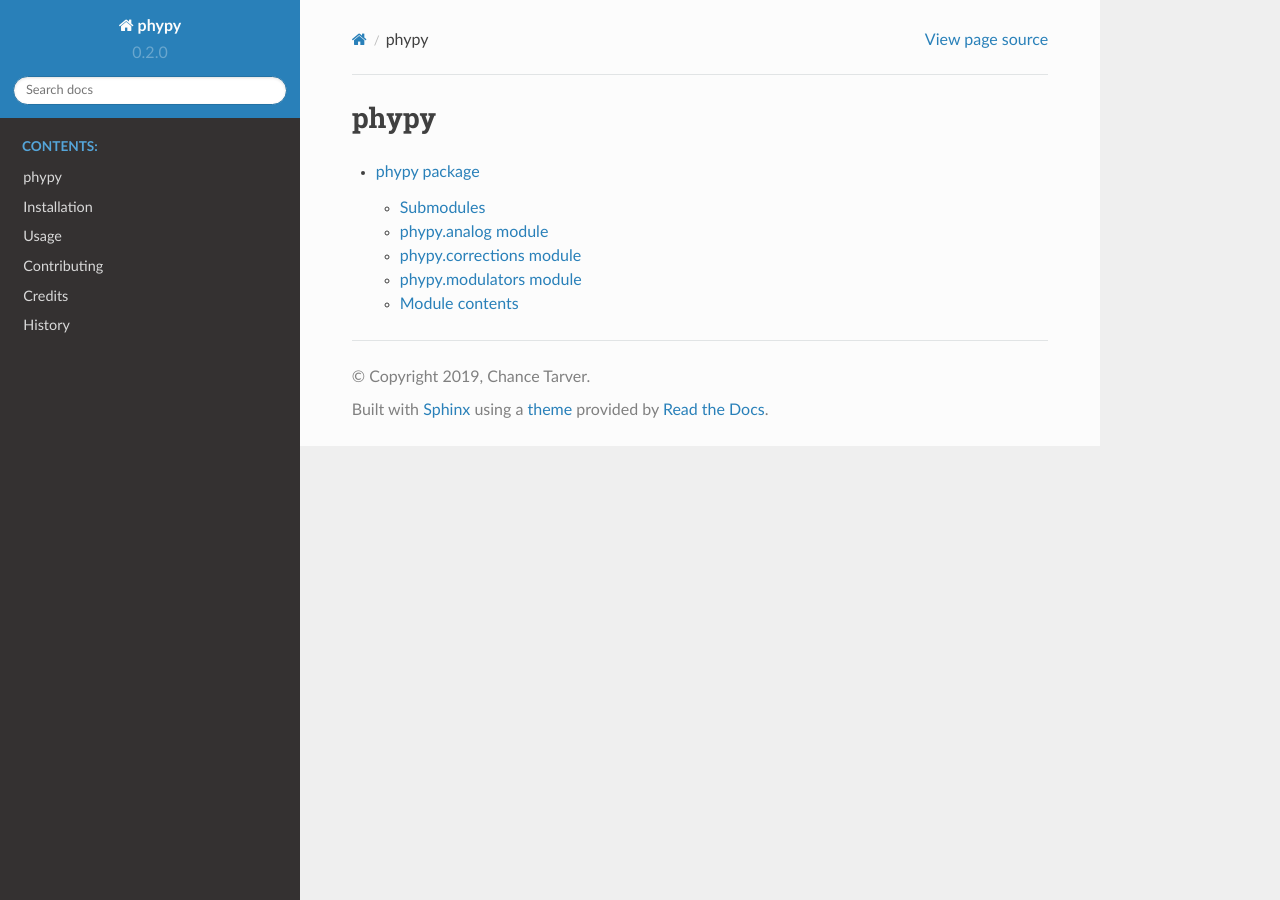
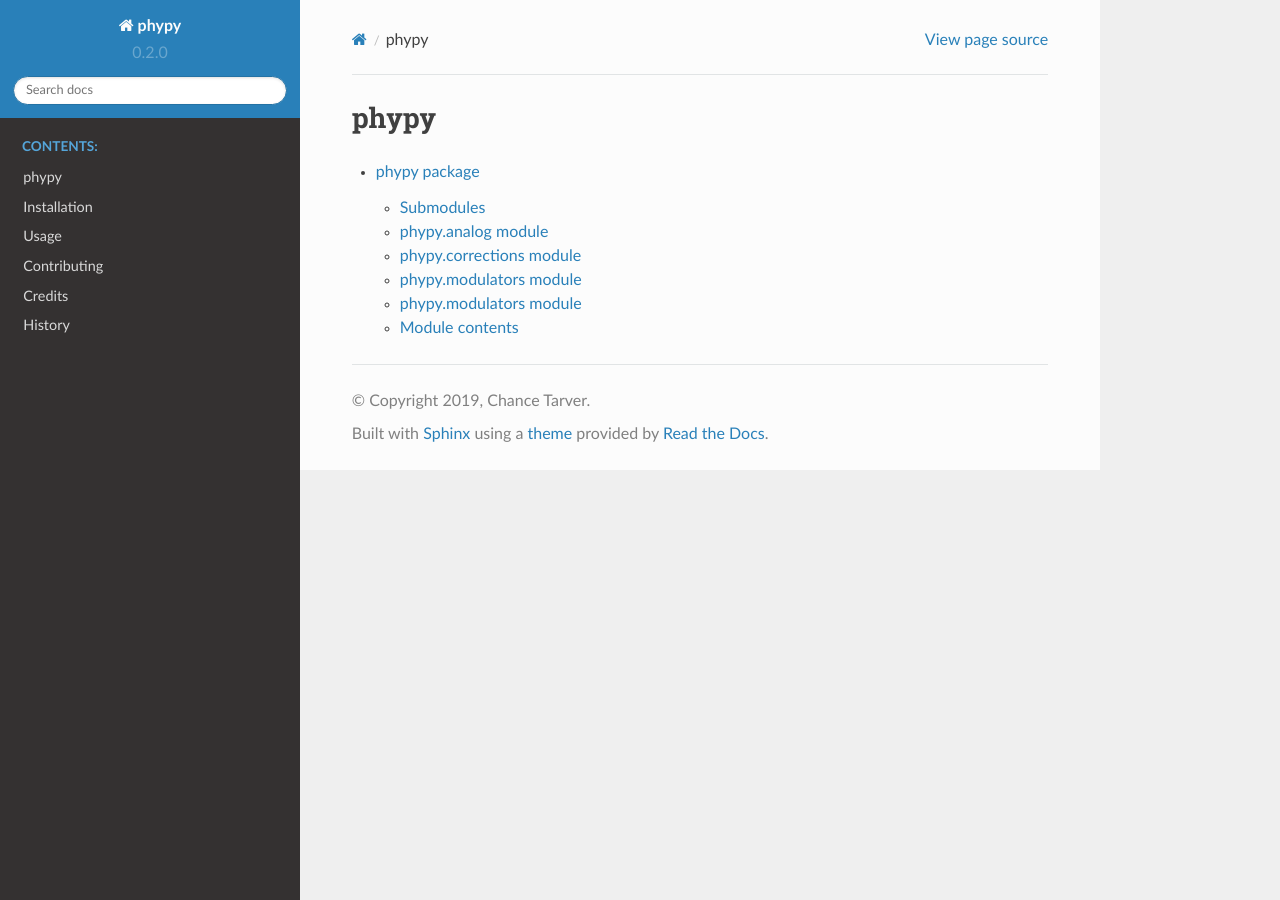
Before and after one commit to ctarver/phypy, a Sphinx documentation site: the page built from docs/source/modules.rst, in a window 1280 px wide. Built offline with Sphinx 7.4.7 and the Read the Docs theme 2.0.0, drawn with Linux system fonts in a browser that asks for light colours; pages that are not in the unit, such as notebooks, are missing from menus.

Commit message:
Add dsp module to docs

```diff
--- a/docs/source/phypy.rst
+++ b/docs/source/phypy.rst
@@ -29,6 +29,15 @@ phypy.modulators module
     :show-inheritance:
 
 
+phypy.modulators module
+-----------------------
+
+.. automodule:: phypy.dsp
+    :members:
+    :undoc-members:
+    :show-inheritance:
+
+
 Module contents
 ---------------
 
```
